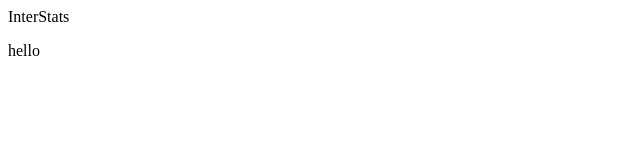
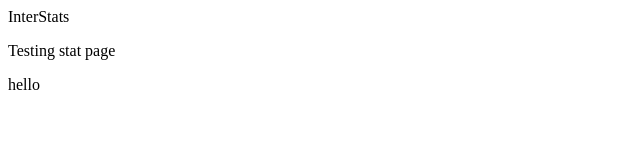
Before and after one commit to HiringGroup/InterStats, a React app: page /stats in a window 1280 px wide. Shown: the top 160 px of the page, without its empty margins (0-640 px from the left). Built offline with nearby package versions, Linux system fonts and the light colour scheme.

Commit message:
Initial OAuth functionality

```diff
--- a/client/App.jsx
+++ b/client/App.jsx
@@ -1,6 +1,7 @@
 import React from "react";
 import { Routes, Route, Router, BrowserRouter } from "react-router-dom";
 import Login from './components/Login.jsx';
+import Stats from "./components/Stats.jsx";
 
 
 const App = ()=>{
@@ -15,7 +16,7 @@ const App = ()=>{
             <div className='content'>
                 <Routes>
                     <Route exact path='/' element={<Login/>}/>
-                    <Route exact path="/stats" />
+                    <Route exact path="/stats" element={<Stats/>}/>
                 </Routes>
             </div>
         </BrowserRouter>
--- /dev/null
+++ b/client/components/Stats.jsx
@@ -0,0 +1,12 @@
+import React from "react"
+
+
+const Stats = () => {
+    return(
+        <div>
+            <p>Testing stat page</p>
+        </div>
+    )
+}
+
+export default Stats
--- a/client/components/login.jsx
+++ b/client/components/login.jsx
@@ -1,10 +1,16 @@
 import React from "react"
 
+const CLIENT_ID = process.env.GITHUB_CLIENT_ID
+
+function auth (){
+    window.location.assign('https://github.com/login/oauth/authorize?client_id=' + CLIENT_ID + '&redirect_uri=http://localhost:8080/stats')
+
+}
 
 const Login = ()=>{
     return (
         <div>
-            <button onClick={()=>{console.log(process.env.GITHUB_CLIENT_ID)}}>OAuth for Github</button>
+            <button onClick={auth}>OAuth for Github</button>
         </div>
     )
 }
@@ -12,4 +18,4 @@ const Login = ()=>{
 export default Login
 
 
-// location.href='https://github.com/login/oauth/authorize?' + {process.env.}
+//
```
